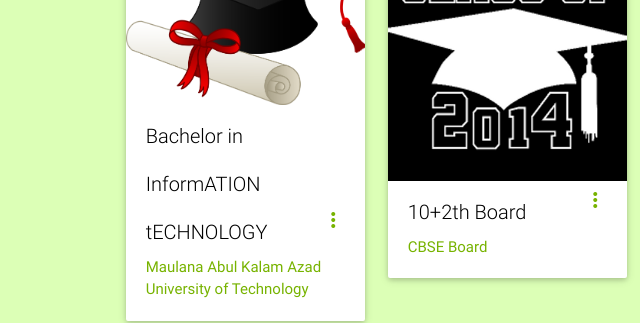
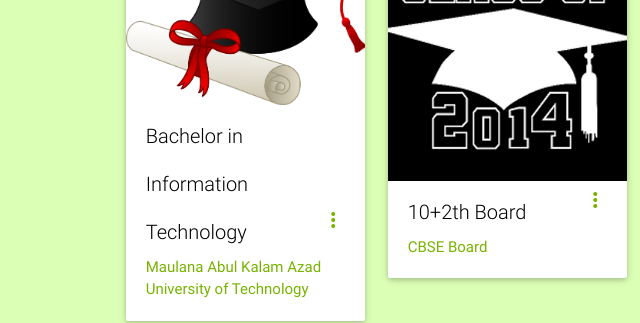
Before and after one commit to ankushrajpal/ankushrajpal.github.io, a plain HTML site: page index.html in a window 1280 px wide. Shown: the part 3060-3383 px from the top of the page, 0-640 px from the left. Drawn offline with Linux system fonts and the light colour scheme.

Commit message:
Update index.html

```diff
--- a/index.html
+++ b/index.html
@@ -198,7 +198,7 @@
                           <img class="activator" src="img/grad1.png">
                         </div>
                         <div class="card-content">
-                          <span class="card-title activator reveal-title">Bachelor in InformATION tECHNOLOGY<i class="material-icons right">more_vert</i></span>
+                          <span class="card-title activator reveal-title">Bachelor in Information Technology<i class="material-icons right">more_vert</i></span>
                           <p><a href="#">Maulana Abul Kalam Azad University of Technology</a></p>
                         </div>
                         <div class="card-reveal">
```
